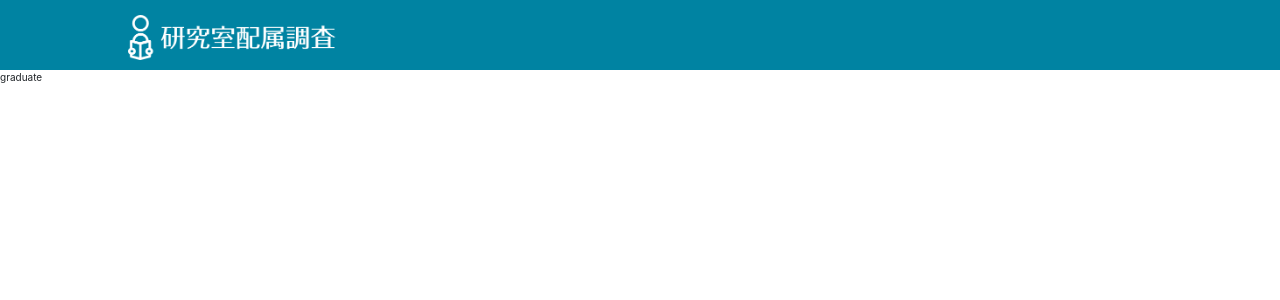
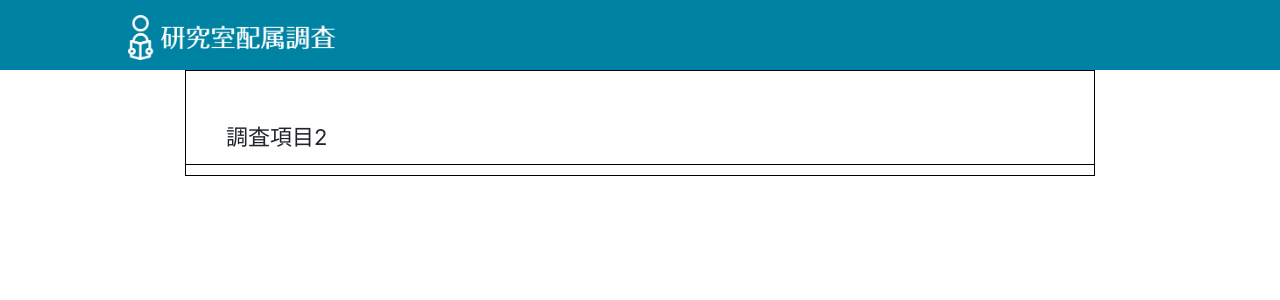
Before and after one commit to shinnosuke-K/lab-assignment-front, a Nuxt app: page /graduate in a window 1280 px wide. Shown: the top 300 px of the page. Built offline with nearby package versions, Linux system fonts and the light colour scheme.

Commit message:
質問項目2の用意

```diff
--- a/pages/graduate.vue
+++ b/pages/graduate.vue
@@ -1,13 +1,34 @@
 <template>
-    <p>graduate</p>
+    <b-container>
+        <div class="section">
+            <Section :section="section"/>
+        </div>
+    </b-container>
 </template>
 
 <script>
+import Section from '@/components/Section'
+
 export default {
-
+    components: {
+        Section,
+    },
+    data() {
+        // vuexを利用する
+        return {
+            section: {
+                num: 2,
+                show: false,
+            }
+        }
+    }
 }
 </script>
 
-<style>
+<style scoped>
+.section {
+    border: solid 1px black;
+    margin: 0% 100px;
+}
 
 </style>
```
